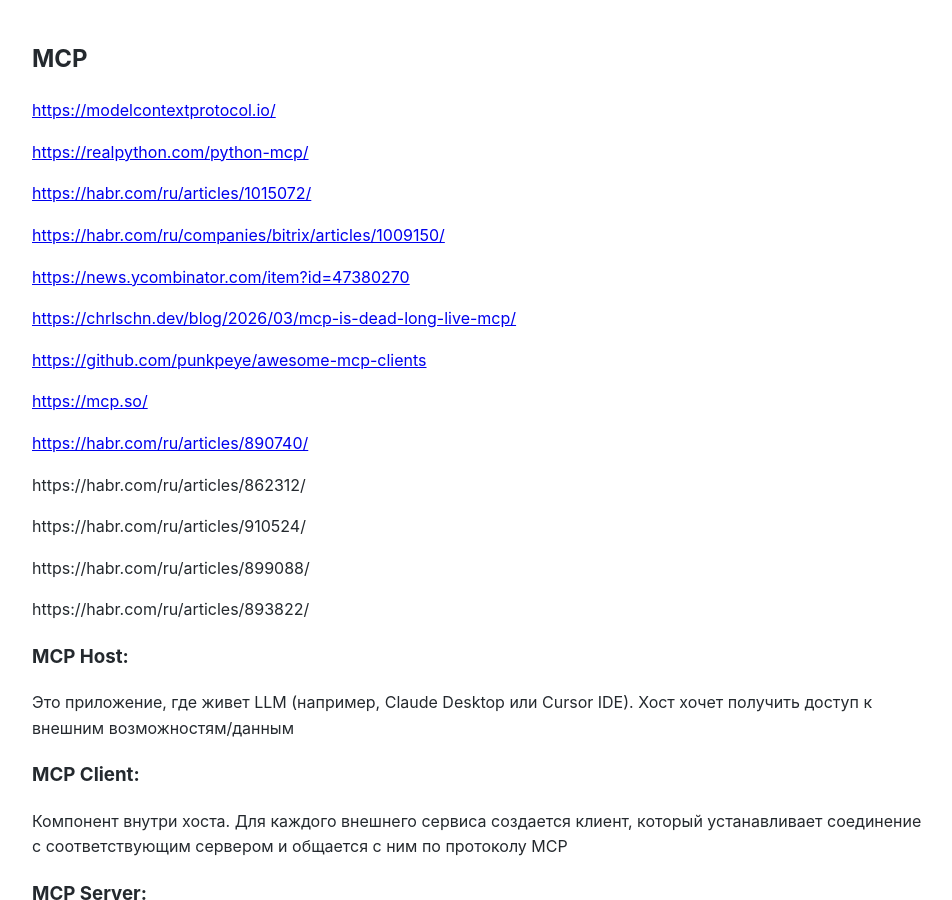
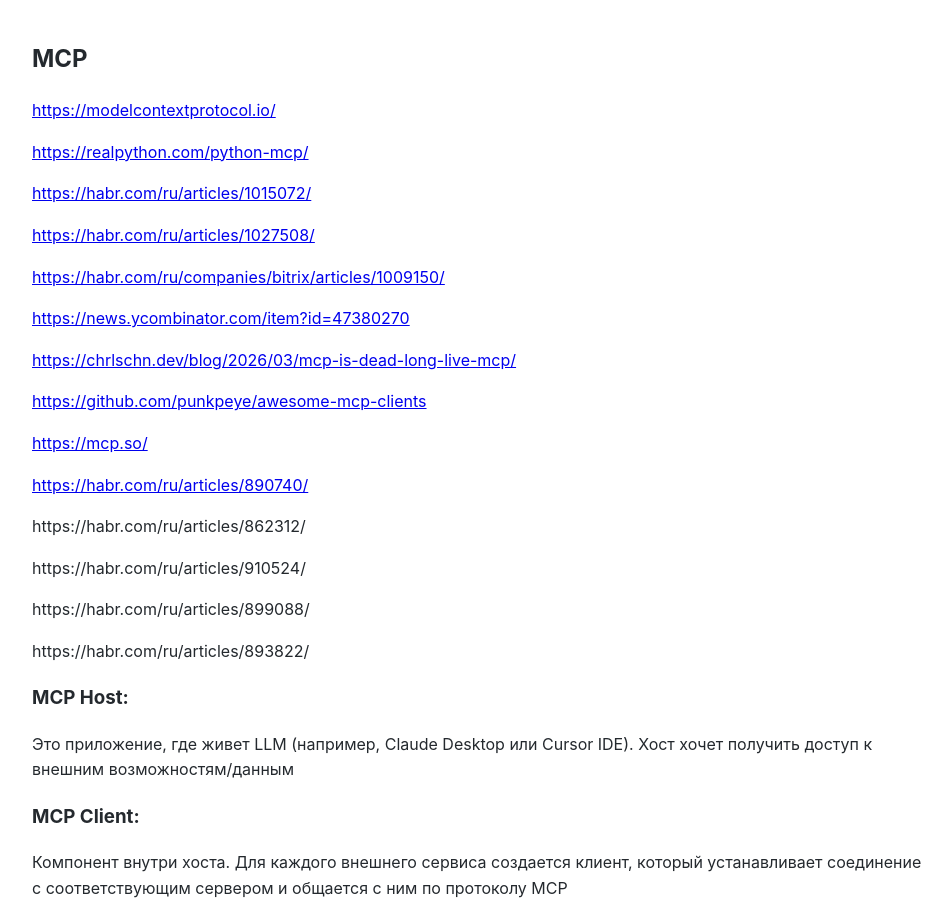
Before and after one commit to Michael-Lubinsky/michael-lubinsky.github.com, a Jekyll site: the page built from ml/mcp.md, in a window 1280 px wide and 900 px high. Shown: the whole window, without its empty margins (158-1110 px from the left). Built offline with Jekyll 4.4.1, drawn with Linux system fonts in a browser that asks for light colours; our own code applies the rules of GitHub Pages for plain Markdown files.

Commit message:
Update mcp.md

```diff
--- a/ml/mcp.md
+++ b/ml/mcp.md
@@ -5,6 +5,8 @@
 <https://realpython.com/python-mcp/>
 
 <https://habr.com/ru/articles/1015072/>
+
+<https://habr.com/ru/articles/1027508/>
 
 <https://habr.com/ru/companies/bitrix/articles/1009150/>
 
```
